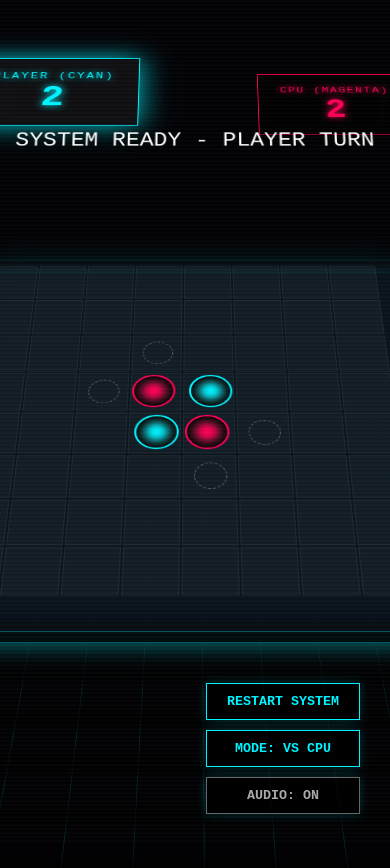
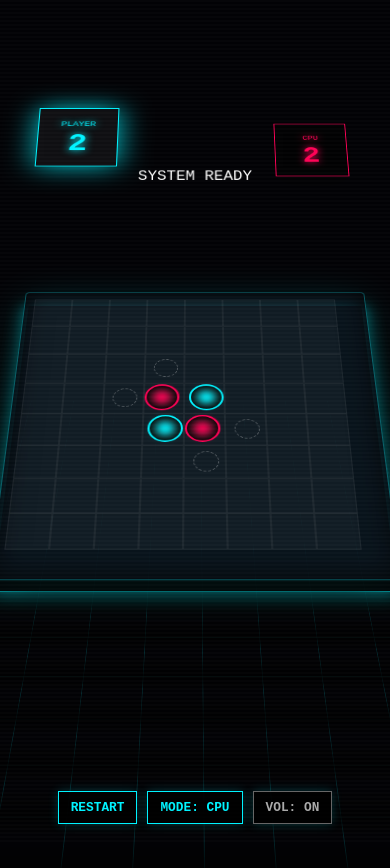
Before and after one commit to kotakahashi-4u/othello3D-by-gemini3.0, a plain HTML site: page index.html in a window 390 px wide. Shown: the top 868 px of the page. Drawn offline with Linux system fonts and the light colour scheme.

Commit message:
Update index.html

```diff
--- a/index.html
+++ b/index.html
@@ -13,8 +13,26 @@
             --bg-dark: #020205;
             --grid-color: rgba(0, 243, 255, 0.15);
             --board-base: rgba(10, 20, 30, 0.85);
+
+            /* デフォルト（PC用） */
             --cell-size: 50px;
             --gap: 4px;
+        }
+
+        /* --- Mobile Responsive Variables --- */
+        @media (max-width: 600px) {
+            :root {
+                /* モバイルではセルサイズを縮小 (画面幅に合わせて調整) */
+                --cell-size: 10vw;
+                /* 420px以上のスマホなら固定値、それ以下なら計算値に制限 */
+                --gap: 2px;
+            }
+            /* さらに小さい画面用 */
+            @media (max-width: 380px) {
+                :root {
+                    --cell-size: 36px;
+                }
+            }
         }
 
         body {
@@ -30,6 +48,8 @@
             justify-content: center;
             align-items: center;
             user-select: none;
+            /* タッチ操作の遅延を防ぐ */
+            touch-action: manipulation;
         }
 
         /* --- Environment --- */
@@ -70,8 +90,8 @@
         .scene {
             position: relative;
             transform-style: preserve-3d;
-            /* 固定角度に変更 */
             transform: rotateX(40deg);
+            transition: transform 0.5s;
         }
 
         /* --- HUD (Floating UI) --- */
@@ -80,13 +100,15 @@
             top: -200px;
             left: 50%;
             transform: translateX(-50%) translateZ(100px);
-            width: 500px;
+            /* 幅を固定値から相対値に変更し、最大幅を設定 */
+            width: 90%;
+            max-width: 500px;
             display: flex;
             justify-content: space-between;
             text-transform: uppercase;
             text-shadow: 0 0 10px currentColor;
             transform-style: preserve-3d;
-            pointer-events: none; /* Let clicks pass through to board if needed */
+            pointer-events: none;
         }
 
         .score-panel {
@@ -95,9 +117,25 @@
             padding: 15px 25px;
             text-align: center;
             backdrop-filter: blur(4px);
-            transform: rotateX(-10deg); /* Face camera */
+            transform: rotateX(-10deg);
             transition: all 0.3s;
             box-shadow: 0 10px 30px rgba(0,0,0,0.5);
+            /* モバイルでのレイアウト崩れ防止 */
+            min-width: 80px;
+            box-sizing: border-box;
+        }
+
+        /* モバイル用のHUD調整 */
+        @media (max-width: 600px) {
+            .hud-layer {
+                top: -160px; /* ボードに近い位置に調整 */
+            }
+            .score-panel {
+                padding: 10px 15px;
+            }
+            .big-score { font-size: 2rem !important; }
+            .label { font-size: 0.6rem !important; letter-spacing: 0px !important; }
+            .game-status { font-size: 1.0rem !important; bottom: -80px !important; }
         }
 
         .score-panel.p1 { border-color: var(--cyan); color: var(--cyan); }
@@ -144,8 +182,10 @@
             gap: var(--gap);
 
             transform-style: preserve-3d;
-            /* Thickness of the board */
             position: relative;
+
+            /* 中央寄せを確実にする */
+            margin: 0 auto;
         }
 
         /* Board sides (thickness) */
@@ -177,6 +217,8 @@
             transform-style: preserve-3d;
             cursor: pointer;
             transition: background 0.2s, transform 0.2s;
+            /* タップ時のハイライト色変更（モバイル用） */
+            -webkit-tap-highlight-color: transparent;
         }
         .cell:hover {
             background: rgba(255, 255, 255, 0.1);
@@ -276,6 +318,25 @@
             z-index: 200;
         }
 
+        /* モバイル用のコントロール調整 */
+        @media (max-width: 600px) {
+            .controls {
+                right: 0;
+                left: 0;
+                bottom: 20px;
+                flex-direction: row; /* 横並びに変更 */
+                justify-content: center;
+                flex-wrap: wrap; /* 画面幅が極端に狭い場合の折り返し */
+                pointer-events: none; /* コンテナ自体はクリック透過 */
+            }
+            .controls button {
+                pointer-events: auto; /* ボタンはクリック可能に */
+                font-size: 0.8rem;
+                padding: 8px 12px;
+                background: rgba(0,0,0,0.85); /* 背景を濃くして視認性向上 */
+            }
+        }
+
         button {
             background: rgba(0,0,0,0.7);
             border: 1px solid var(--cyan);
@@ -322,9 +383,14 @@
             background: #000;
             transform: scale(0.8);
             transition: transform 0.3s;
+            max-width: 90%; /* モバイルではみ出し防止 */
         }
         .modal.show .modal-content { transform: scale(1); }
         .win-title { font-size: 3rem; margin-bottom: 20px; animation: flicker 2s infinite; }
+
+        @media (max-width: 600px) {
+            .win-title { font-size: 2rem; }
+        }
 
         @keyframes flicker {
             0%, 19%, 21%, 23%, 25%, 54%, 56%, 100% { opacity: 1; text-shadow: 0 0 10px currentColor; }
@@ -339,27 +405,25 @@
     <div class="scanline-overlay"></div>
 
     <div class="scene" id="scene3d">
-        <!-- HUD Layer floats above board -->
         <div class="hud-layer">
             <div class="score-panel p1 active" id="p1Panel">
-                <span class="label">PLAYER (CYAN)</span>
+                <span class="label">PLAYER</span>
                 <span class="big-score" id="s1">2</span>
             </div>
             <div class="score-panel p2" id="p2Panel">
-                <span class="label">CPU (MAGENTA)</span>
+                <span class="label">CPU</span>
                 <span class="big-score" id="s2">2</span>
             </div>
             <div class="game-status" id="statusMsg">SYSTEM INITIALIZED</div>
         </div>
 
-        <!-- The 3D Board -->
         <div class="board-base" id="board"></div>
     </div>
 
     <div class="controls">
-        <button onclick="game.init()">RESTART SYSTEM</button>
-        <button id="aiBtn" onclick="game.toggleAI()">MODE: vs CPU</button>
-        <button class="secondary" id="soundBtn" onclick="audio.toggle()">AUDIO: ON</button>
+        <button onclick="game.init()">RESTART</button>
+        <button id="aiBtn" onclick="game.toggleAI()">MODE: CPU</button>
+        <button class="secondary" id="soundBtn" onclick="audio.toggle()">VOL: ON</button>
     </div>
 
     <div class="modal" id="modal">
@@ -386,7 +450,7 @@ class AudioSynth {
     toggle() {
         this.enabled = !this.enabled;
         const btn = document.getElementById('soundBtn');
-        btn.innerText = this.enabled ? "AUDIO: ON" : "AUDIO: MUTE";
+        btn.innerText = this.enabled ? "VOL: ON" : "VOL: OFF";
         btn.style.opacity = this.enabled ? 1 : 0.5;
         if(this.enabled && this.ctx.state === 'suspended') this.ctx.resume();
     }
@@ -465,12 +529,12 @@ class Reversi3D {
         document.getElementById('modal').classList.remove('show');
         this.render();
         this.updateHUD();
-        this.msg.innerText = "SYSTEM READY - PLAYER TURN";
+        this.msg.innerText = "SYSTEM READY";
     }
 
     toggleAI() {
         this.vsAI = !this.vsAI;
-        document.getElementById('aiBtn').innerText = this.vsAI ? "MODE: vs CPU" : "MODE: vs PLAYER";
+        document.getElementById('aiBtn').innerText = this.vsAI ? "MODE: CPU" : "MODE: 1vs1";
         this.init();
     }
 
@@ -638,7 +702,7 @@ class Reversi3D {
 
             if(this.vsAI && this.turn === 2) {
                 this.busy = true;
-                this.msg.innerText = "CPU CALCULATING...";
+                this.msg.innerText = "CPU THINKING...";
                 setTimeout(() => this.cpuMove(), 800);
             } else {
                 this.msg.innerText = "PLAYER TURN";
```
